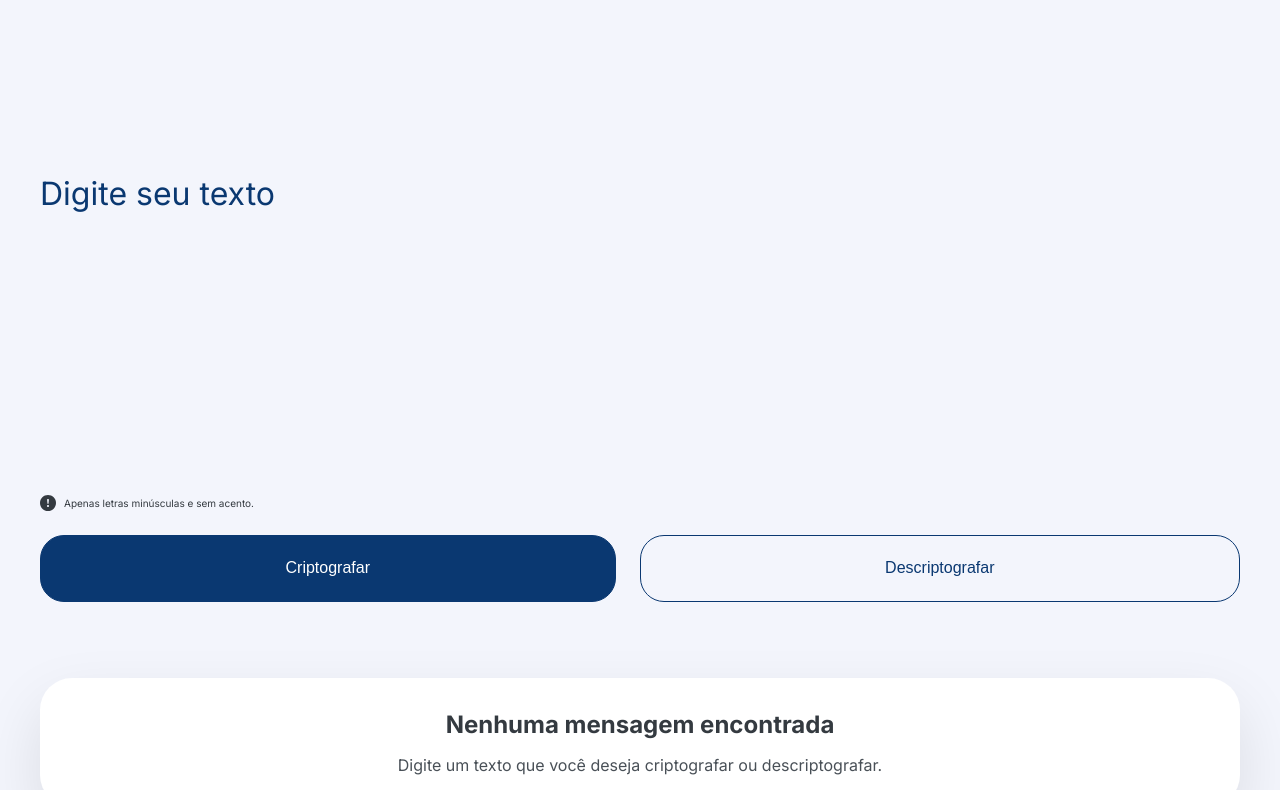
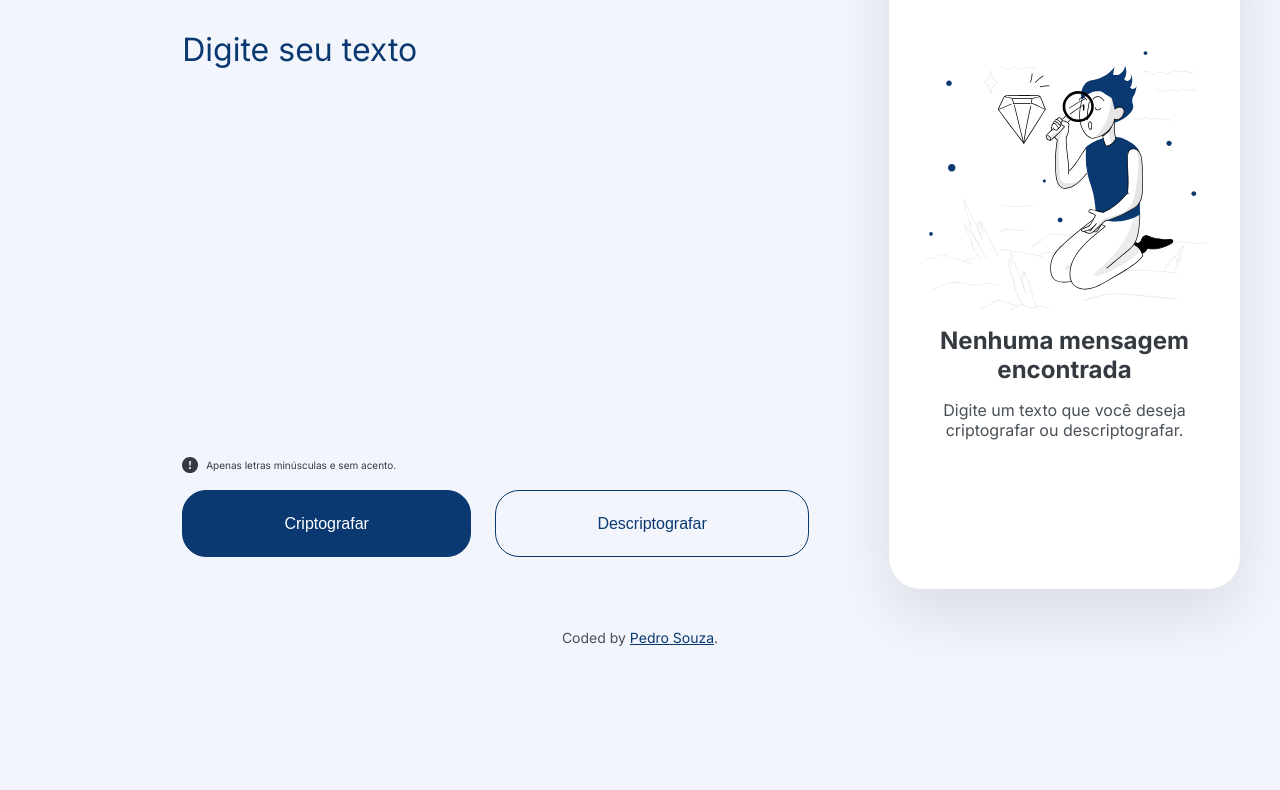
Before and after one commit to pedrohsouza/decodificador-de-texto, a plain HTML site: page index.html in a window 1280 px wide. Shown: the part 138-928 px from the top of the page. After the commit the page ends 800 px from the top, so only its background shows below. Drawn offline with Linux system fonts and the light colour scheme.

Commit message:
Adiciona versão desktop e rodapé

```diff
--- a/index.html
+++ b/index.html
@@ -42,6 +42,11 @@
       </form>
 
       <section class="content" id="final-text-section">
+        <img
+          class="hidden"
+          src="./assets/images/High quality products 1 1.svg"
+          alt="mulher observando  diamante com uma lupa"
+        />
         <p class="title">Nenhuma mensagem encontrada</p>
         <p class="subtitle">
           Digite um texto que você deseja criptografar ou descriptografar.
@@ -58,5 +63,13 @@
         <button class="button-white">Copiar</button>
       </section> -->
     </main>
+
+    <footer>
+      <div class="attribution">
+        Coded by
+        <a href="https://github.com/pedrohsouza" target="_blank">Pedro Souza</a
+        >.
+      </div>
+    </footer>
   </body>
 </html>
--- a/style.css
+++ b/style.css
@@ -49,6 +49,7 @@ html {
 body {
   font-family: 'Inter', sans-serif;
   background-color: var(--light-blue-100);
+  margin: 0 auto;
 }
 
 .container {
@@ -117,7 +118,7 @@ main {
     height: 1.8rem;
     gap: 0.8rem;
     align-items: center;
-    flex-grow: 1;
+    /* flex-grow: 1; */
 
     & img {
       color: var(--gray-500);
@@ -133,7 +134,7 @@ main {
   & .buttons-section {
     flex-direction: column;
     gap: 2.4rem;
-    flex-grow: 1;
+    /* flex-grow: 1; */
   }
 
   & button {
@@ -173,6 +174,10 @@ main {
     gap: 1.6rem;
     box-shadow: 0px 26px 62px 0px rgba(0, 0, 0, 0.1);
 
+    & .hidden {
+      display: none;
+    }
+
     & .title {
       font-size: 2.4rem;
       font-weight: bold;
@@ -195,6 +200,21 @@ main {
       width: 100%;
       background-color: white;
     }
+  }
+}
+
+footer {
+  display: flex;
+  flex-direction: column;
+  justify-content: center;
+  align-items: center;
+  grid-area: footer;
+  font-size: 1.4rem;
+  color: var(--gray-400);
+  padding-bottom: 1.6rem;
+
+  & a {
+    color: var(--dark-blue-300);
   }
 }
 
@@ -231,3 +251,52 @@ main {
     }
   }
 }
+
+@media (min-width: 900px) {
+  body {
+    max-width: 144rem;
+    height: 100vh;
+    display: grid;
+    grid-template-columns: 1fr 8fr;
+    grid-template-rows: 1fr auto;
+    grid-template-areas:
+      'header main'
+      'footer footer';
+  }
+
+  header {
+    grid-area: header;
+    display: flex;
+    flex-direction: column;
+    align-items: center;
+    padding-top: 4rem;
+
+    & img {
+      width: 3rem;
+    }
+  }
+
+  main.container {
+    gap: 8rem;
+    flex-direction: row;
+    grid-area: main;
+    padding-top: 4rem;
+
+    & form.content {
+      margin-top: 12.8rem;
+      margin-bottom: 3.2rem;
+      height: auto;
+    }
+
+    & section.content {
+      justify-content: center;
+      margin-top: 0;
+
+      & img {
+        display: block;
+      }
+    }
+  }
+}
+
+/* 88 */
```
Also changed, not shown: assets/images/High quality products 1 1.svg (added).
